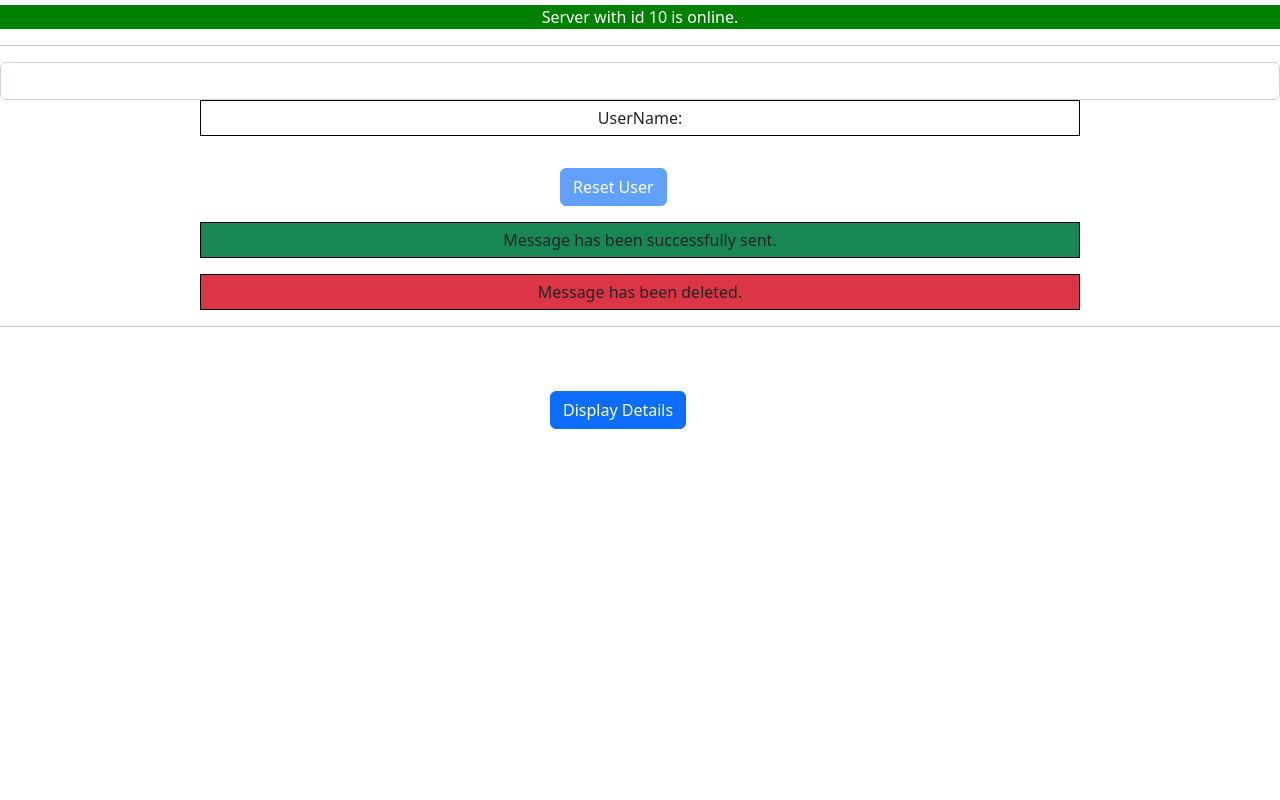
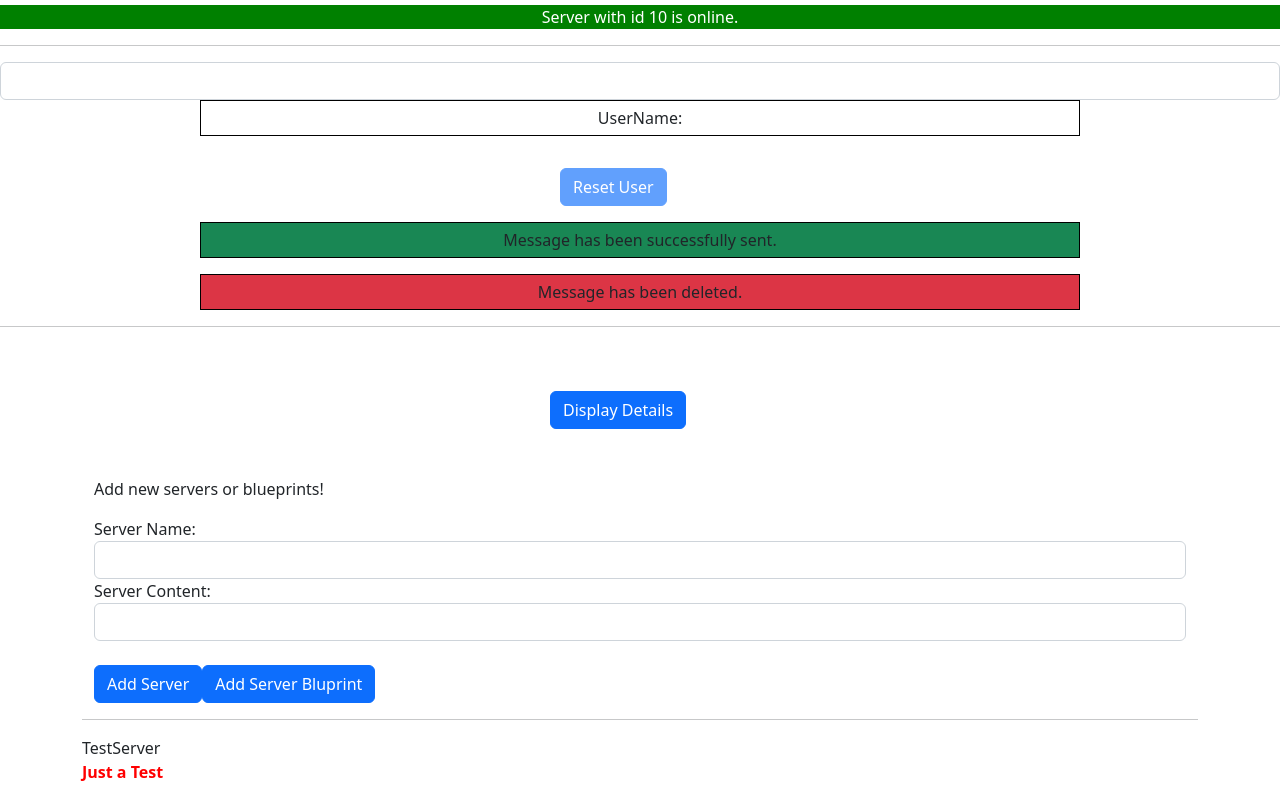
Before and after one commit to SmRafialam/Angular-Work-Practice, an Angular app: page / in a window 1280 px wide. Shown: the part 829-1629 px from the top of the page. Before the commit the page ends 1306 px from the top, so only its background shows below. Built offline with nearby package versions, Linux system fonts and the light colour scheme.

Commit message:
Custom property And Event binding

```diff
--- a/src/app/app.component.html
+++ b/src/app/app.component.html
@@ -11,3 +11,16 @@
 
 <app-SuccessAlert></app-SuccessAlert>
 <app-warning-alert></app-warning-alert>
+
+
+
+<div class="container">
+  <app-cockpit (serverCreated)="onServerAdded($event)" (blueprintCreated)="onBlueprintAdded($event)"></app-cockpit>
+  <hr>
+  <div class="row">
+    <div class="col-xs-12">
+      <app-server-element *ngFor="let serverElement of serverElements" [srvElement]="serverElement">
+      </app-server-element>
+    </div>
+  </div>
+</div>
--- a/src/app/app.component.ts
+++ b/src/app/app.component.ts
@@ -7,4 +7,23 @@
 })
 export class AppComponent {
   name = 'Rafi';
+
+  serverElements = [{type:'server',name:'TestServer',content:'Just a Test'}];
+
+
+  onServerAdded(serverData: {serverName:string, serverContent:string}){
+    console.log(serverData);
+    this.serverElements.push({
+      type: 'server',
+      name: serverData.serverName,
+      content: serverData.serverContent
+    });
+  }
+  onBlueprintAdded(blueprintData: {serverName:string, serverContent:string}){
+    this.serverElements.push({
+      type: 'blueprint',
+      name: blueprintData.serverName,
+      content: blueprintData.serverContent
+    });
+  }
 }
--- a/src/app/app.module.ts
+++ b/src/app/app.module.ts
@@ -8,6 +8,8 @@
 import { ServersComponent } from './servers/servers.component';
 import { WarningAlertComponent } from './warning-alert/warning-alert.component';
 import { SuccessAlertComponent } from './SuccessAlert/SuccessAlert.component';
+import { CockpitComponent } from './cockpit/cockpit.component';
+import { ServerElementComponent } from './server-element/server-element.component';
 
 
 @NgModule({
@@ -16,7 +18,9 @@
     serverComponent,
     ServersComponent,
     SuccessAlertComponent,
-    WarningAlertComponent
+    WarningAlertComponent,
+    CockpitComponent,
+    ServerElementComponent
   ],
   imports: [
     BrowserModule,
--- /dev/null
+++ b/src/app/cockpit/cockpit.component.html
@@ -0,0 +1,14 @@
+<div class="container">
+  <div class="row">
+    <div class="col-xs-12">
+      <p>Add new servers or blueprints!</p>
+      <label for="serverName">Server Name:</label>
+      <input type="text" class="form-control" [(ngModel)]="newServerName">
+      <label for="serverContent"> Server Content:</label>
+      <input type="text" class="form-control" [(ngModel)]="newServerContent">
+      <br>
+      <button class="btn btn-primary" (click)="onAddServer()">Add Server</button>
+      <button class="btn btn-primary" (click)="onAddBlueprint()">Add Server Bluprint</button>
+    </div>
+  </div>
+</div>
--- /dev/null
+++ b/src/app/cockpit/cockpit.component.ts
@@ -0,0 +1,36 @@
+import { Component, EventEmitter, OnInit, Output } from '@angular/core';
+
+@Component({
+  selector: 'app-cockpit',
+  templateUrl: './cockpit.component.html',
+  styleUrls: ['./cockpit.component.css']
+})
+export class CockpitComponent implements OnInit {
+
+  @Output() serverCreated = new EventEmitter<{serverName:string , serverContent:string}>();
+  @Output() blueprintCreated = new EventEmitter<{serverName:string , serverContent:string}>();
+  newServerName = '';
+  newServerContent = '';
+
+  constructor() { }
+
+  ngOnInit(): void {
+  }
+
+  onAddServer(){
+    console.log(this.newServerName,this.newServerContent);
+
+    this.serverCreated.emit({
+      serverName: this.newServerName,
+      serverContent: this.newServerContent
+    });
+  }
+  onAddBlueprint(){
+    this.blueprintCreated.emit({
+      serverName: this.newServerName,
+      serverContent: this.newServerContent
+    });
+    //console.log(this.blueprintCreated);
+
+  }
+}
--- /dev/null
+++ b/src/app/server-element/server-element.component.css
@@ -0,0 +1,3 @@
+p{
+    color: blue;
+  }
--- /dev/null
+++ b/src/app/server-element/server-element.component.html
@@ -0,0 +1,12 @@
+<div class="panel panel-default">
+  <div class="panel-heading">
+    {{element.name}}
+  </div>
+
+    <div class="panel-body">
+      <p>
+        <strong *ngIf="element.type === 'server'" style="color:red">    {{element.content}}        </strong>
+        <i *ngIf="element.type === 'blueprint'">    {{element.content}}        </i>
+      </p>
+    </div>
+</div>
--- /dev/null
+++ b/src/app/server-element/server-element.component.ts
@@ -0,0 +1,17 @@
+import { Component, OnInit,Input } from '@angular/core';
+
+@Component({
+  selector: 'app-server-element',
+  templateUrl: './server-element.component.html',
+  styleUrls: ['./server-element.component.css']
+})
+export class ServerElementComponent implements OnInit {
+
+  @Input('srvElement')
+  element!: { type: string; name: string; content: string; };
+  constructor() { }
+
+  ngOnInit(): void {
+  }
+
+}
```
Also changed, not shown: src/app/app.component.css (+8 -0 lines), src/app/cockpit/cockpit.component.css (added).
